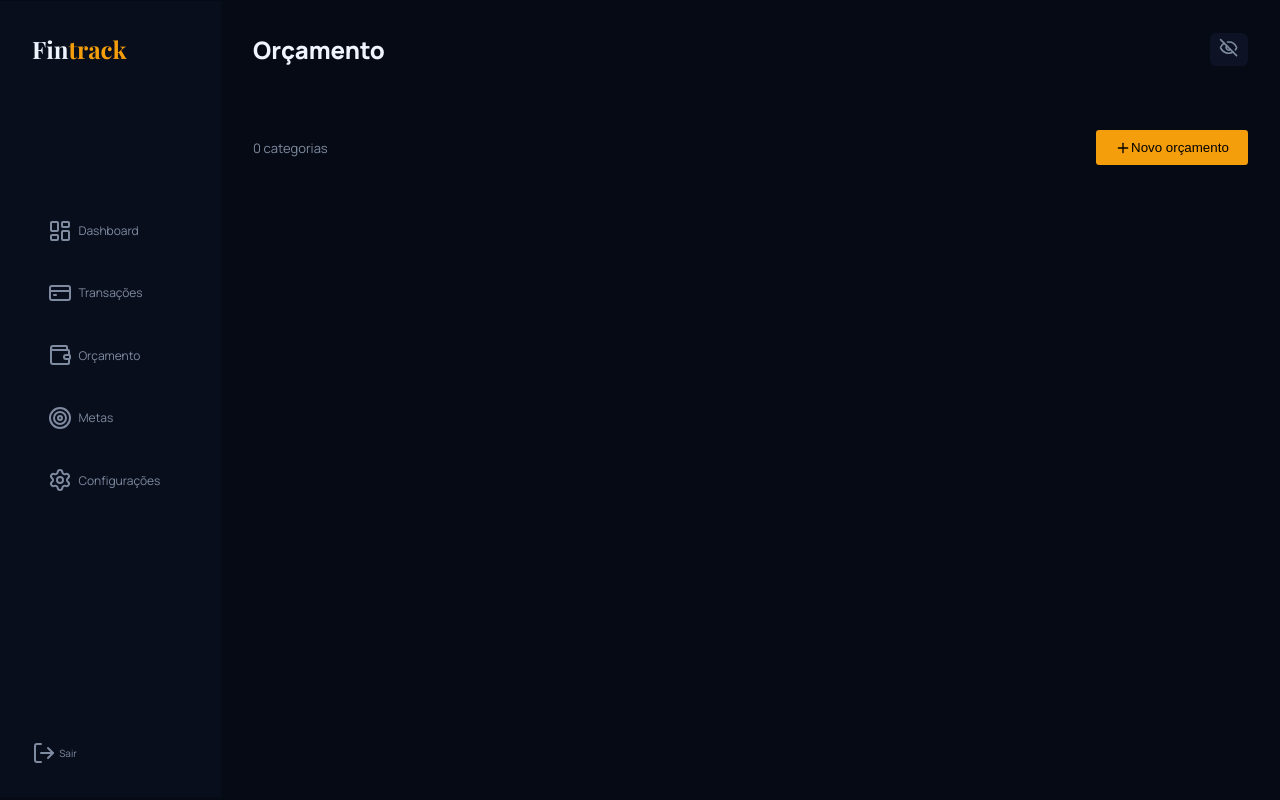
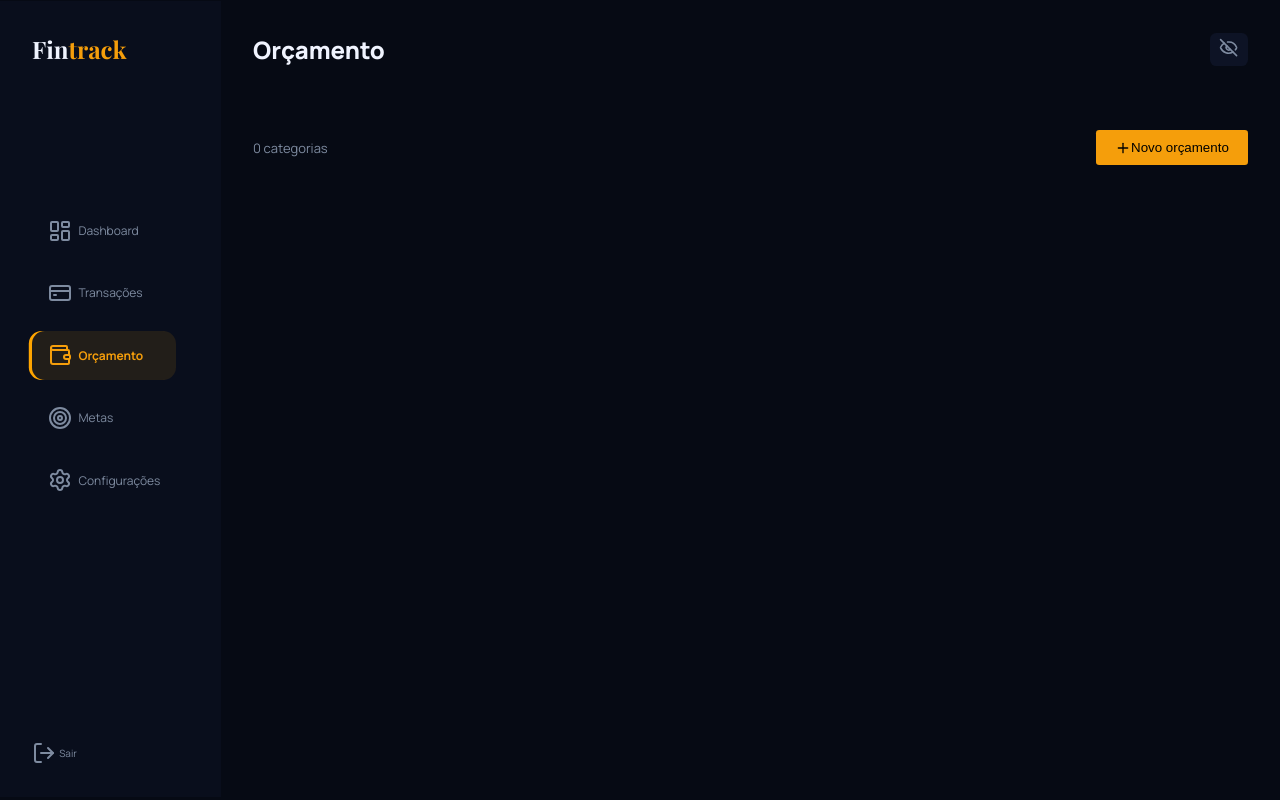
Before and after one commit to Matvops/Fintrack, a React (Vite) app in the folder frontend/: page /budgets in a window 1280 px wide. Built offline with nearby package versions, Linux system fonts and the light colour scheme; a web font is replaced by a local one.

Commit message:
Fix: Corrige link para tela de Budgets

```diff
--- a/frontend/src/components/Sidebar/index.tsx
+++ b/frontend/src/components/Sidebar/index.tsx
@@ -7,7 +7,7 @@ import { UserContext } from "../../contexts/UserContext";
 import { auth } from "../../services/auth";
 import { initialState } from "../../contexts/initialState";
 
-type sections = 'home' | 'transactions' | 'orcamento' | 'goals' | 'settings';
+type sections = 'home' | 'transactions' | 'budgets' | 'goals' | 'settings';
 
 
 export function Sidebar() {
@@ -51,8 +51,8 @@ export function Sidebar() {
           <CreditCard />Transações
         </p>
         <p
-          className={`${style.section} ${page === 'orcamentos' ? style.activeSection : ''}`}
-          onClick={() => setPage('orcamento')}
+          className={`${style.section} ${page === 'budgets' ? style.activeSection : ''}`}
+          onClick={() => setPage('budgets')}
         >
           <Wallet />Orçamento
         </p>
```
